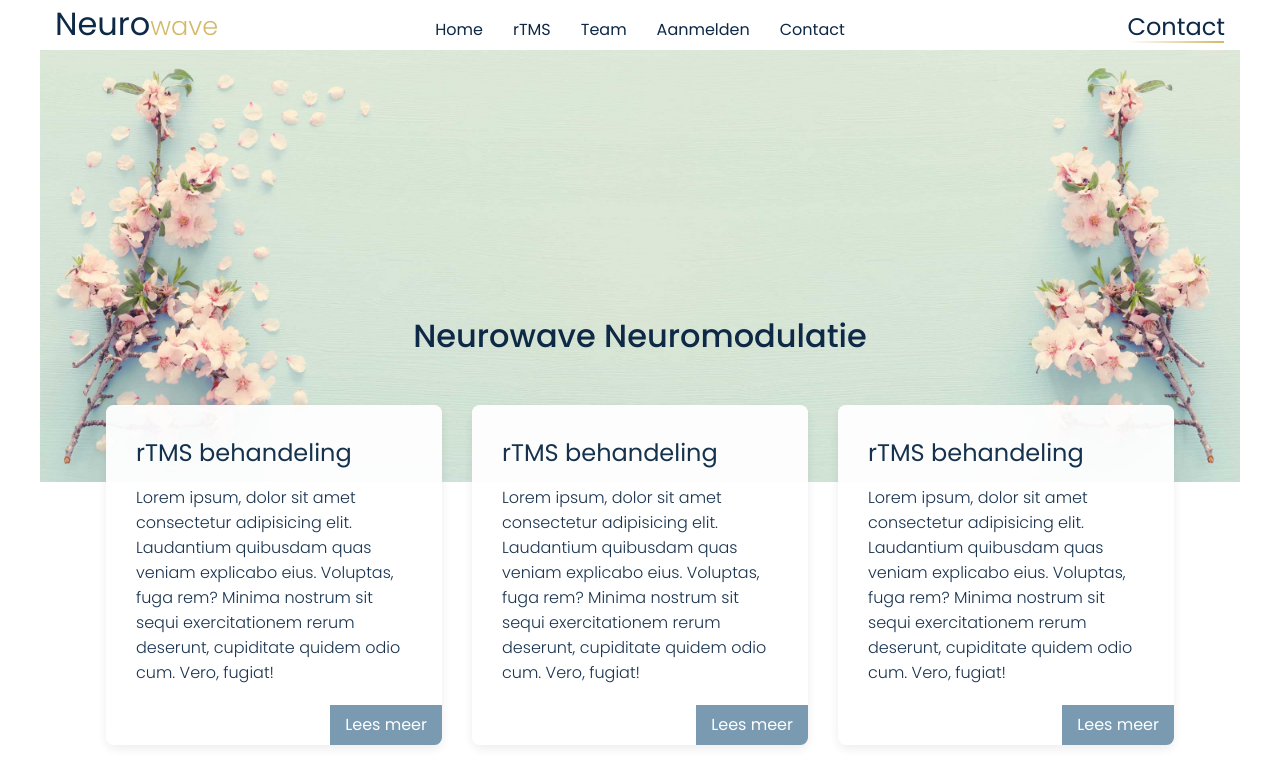
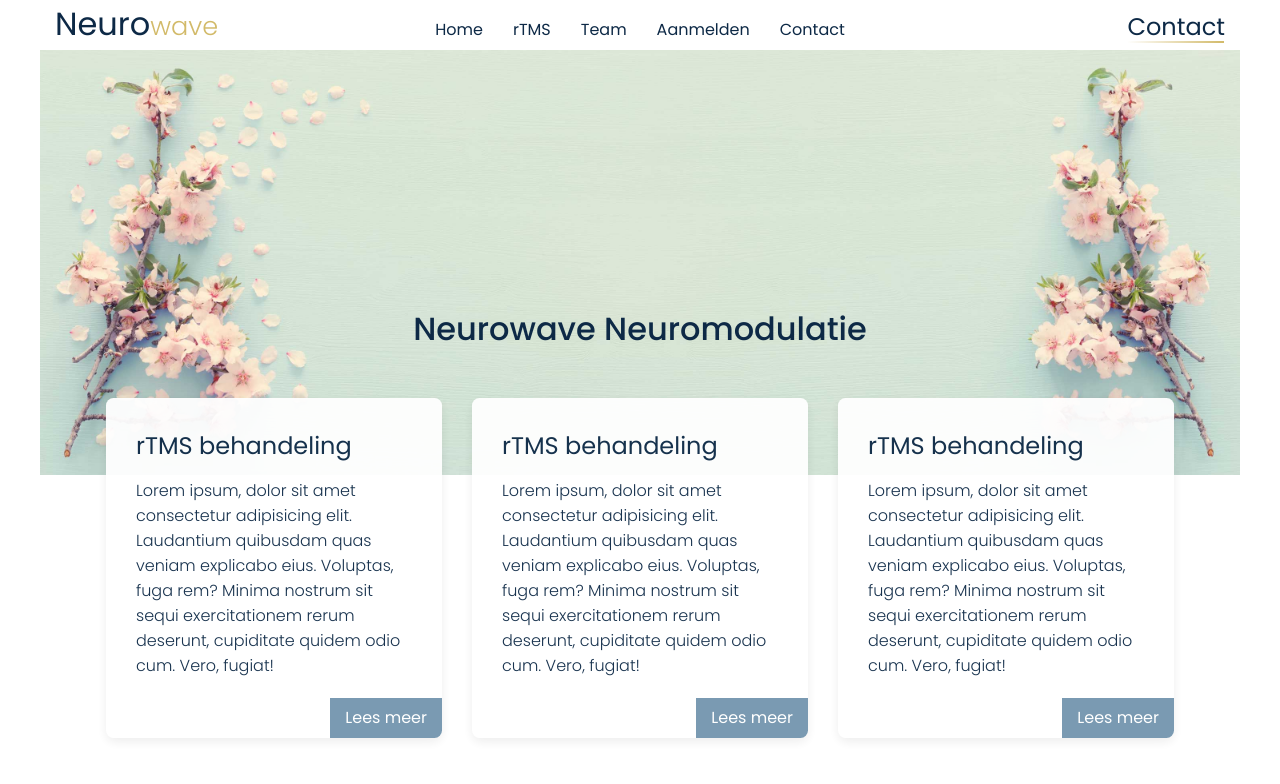
Before and after one commit to mklr-nl/neurowave, a plain HTML site: page index.html in a window 1280 px wide. Drawn offline with Linux system fonts and the light colour scheme.

Commit message:
Deploying to gh-pages from @ mklr-nl/neurowave@69f2e69d1137116861e1098aa64ca592b1a6ec9f 🚀

```diff
--- a/index.html
+++ b/index.html
@@ -19,9 +19,7 @@
 <section class="Section Intro__section">
     <div class="container Intro__container">
         <div class="row Intro__row">
-            <div class="Intro__desk">
-                <img class="Intro__desk__img" src="static/NeurowaveHeader.jpg" alt="">
-            </div>
+            <img class="Intro__desk__img" src="static/NeurowaveHeader.jpg" alt="">
             <img class="Intro__mob__img" src="static/NeurowaveHeader.jpg" alt"">
         </div>
     </div>
```
